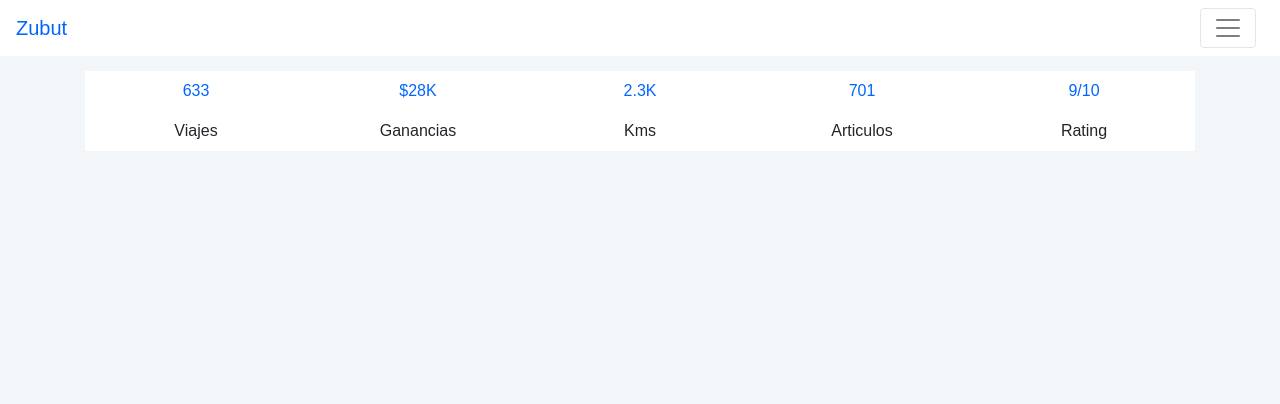
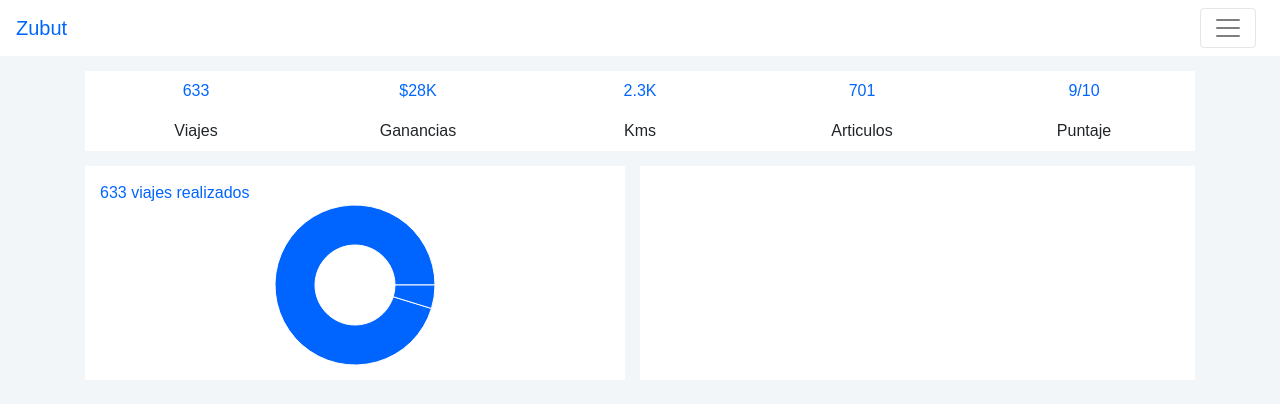
Before and after one commit to Sandalf/react-dashboard, a React (Create React App) app: page / in a window 1280 px wide. Shown: the top 404 px of the page. Built offline with nearby package versions, Linux system fonts and the light colour scheme; what webfontloader would draw is missing.

Commit message:
Added trips chart

```diff
--- a/package.json
+++ b/package.json
@@ -3,7 +3,6 @@
   "version": "0.1.0",
   "private": true,
   "dependencies": {
-    "add": "^2.0.6",
     "bootstrap": "^4.1.1",
     "json-server": "^0.14.0",
     "react": "^16.4.1",
@@ -12,6 +11,7 @@
     "react-scripts": "1.1.4",
     "react-transition-group": "^2.4.0",
     "reactstrap": "^6.3.0",
+    "recharts": "^1.0.1",
     "webfontloader": "^1.6.28",
     "yarn": "^1.7.0"
   },
--- a/src/App.js
+++ b/src/App.js
@@ -1,6 +1,9 @@
 import React, { Component } from 'react';
 import { Col, Collapse, Container, Nav, Navbar, NavbarToggler, NavbarBrand, NavItem, NavLink, Row } from 'reactstrap';
+import { PieChart, Pie, Tooltip } from 'recharts';
 import './App.css';
+
+const data02 = [{ name: 'Completados', value: 603 }, { name: 'Cancelados', value: 30 }];
 
 class App extends Component {
   state = {
@@ -33,36 +36,55 @@ class App extends Component {
           </Navbar>
         </header>
         <Container>
-          <Row className="resumen">
+          <Row className="resumen section no-margin">
             <Col>
               <div className="resumen-item">
-                <p>633</p>
+                <p className="cifra">633</p>
                 <span>Viajes</span>
               </div>
             </Col>
             <Col>
               <div className="resumen-item">
-                <p>$28K</p>
+                <p className="cifra">$28K</p>
                 <span>Ganancias</span>
               </div>
             </Col>
             <Col>
               <div className="resumen-item">
-                <p>2.3K</p>
+                <p className="cifra">2.3K</p>
                 <span>Kms</span>
               </div>
             </Col>
             <Col>
               <div className="resumen-item">
-                <p>701</p>
+                <p className="cifra">701</p>
                 <span>Articulos</span>
               </div>
             </Col>
             <Col>
               <div className="resumen-item">
-                <p>9/10</p>
-                <span>Rating</span>
+                <p className="cifra">9/10</p>
+                <span>Puntaje</span>
               </div>
+            </Col>
+          </Row>
+          <Row className="no-margin">
+            {/* Viajes */}
+            <Col xs="12" md="6" className="viajes">
+              <div className="section">
+                <span className="cifra">633 viajes realizados</span>
+                <div className="graph-container">
+                  <PieChart width={160} height={160}>
+                    <Pie data={data02} cx={75} cy={75} innerRadius={40} outerRadius={80} fill="#0065ff" />
+                    <Tooltip />
+                  </PieChart>
+                </div>
+              </div>
+            </Col>
+
+            {/* Distancias */}
+            <Col xs="12" md="6" className="section distancias">
+              <div></div>
             </Col>
           </Row>
         </Container>
--- a/src/index.css
+++ b/src/index.css
@@ -16,10 +16,18 @@ header {
 
 /** DASHBOARD **/
 
+.no-margin {
+  margin:0px;
+}
+
+.section {
+  background: #fff;
+  margin-top: 15px;
+  padding: 15px;
+}
+
 .resumen {
-  background: #fff;
-  margin:0px;
-  margin-top: 15px;
+  padding: 0em;
 }
 
 .resumen-item {
@@ -27,6 +35,24 @@ header {
   text-align: center;
 }
 
-.resumen-item p {
+.cifra {
   color: #0065ff;
 }
+
+/** VIAJES **/
+
+.viajes {
+  padding: 0px;
+}
+
+.viajes .graph-container div:first-child {
+  margin: 0 auto;
+}
+
+@media (min-width: 992px) {
+  .viajes {
+    padding-right: 15px;
+  }
+}
+
+/** DISTANCIAS **/
```
Also changed, not shown: 1 other file (tests, documents, lock files or other folders).
